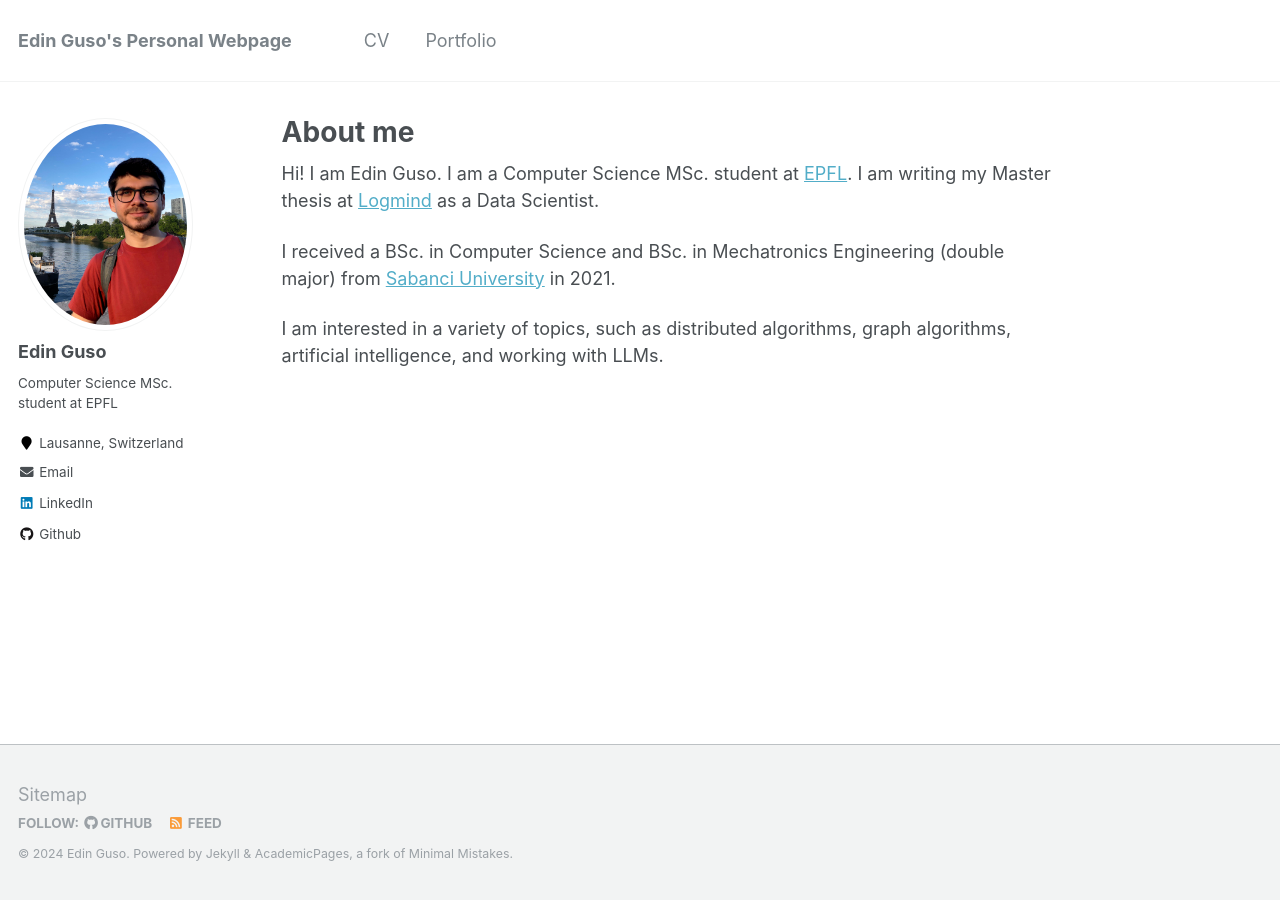
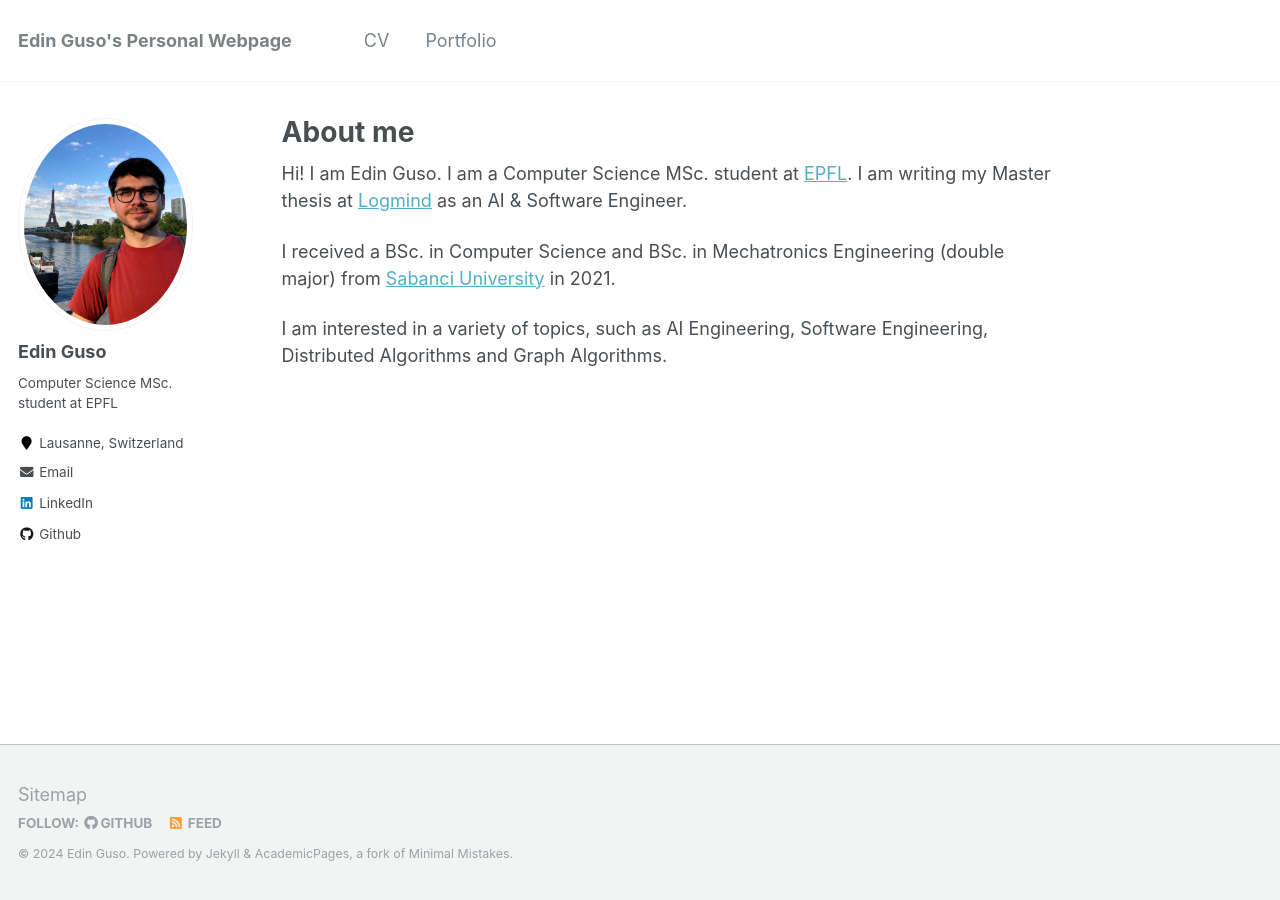
Before and after one commit to EdinGuso/edinguso.github.io, a Jekyll site: the page built from _pages/about.md, in a window 1280 px wide. Built offline with Jekyll 4.4.1, drawn with Linux system fonts in a browser that asks for light colours.

Commit message:
Updated about me page

```diff
--- a/_pages/about.md
+++ b/_pages/about.md
@@ -8,8 +8,8 @@ redirect_from:
   - /about.html
 ---
 
-Hi! I am Edin Guso. I am a Computer Science MSc. student at [EPFL](https://www.epfl.ch/en/). I am writing my Master thesis at [Logmind](https://www.logmind.com/) as a Data Scientist.
+Hi! I am Edin Guso. I am a Computer Science MSc. student at [EPFL](https://www.epfl.ch/en/). I am writing my Master thesis at [Logmind](https://www.logmind.com/) as an AI & Software Engineer.
 
 I received a BSc. in Computer Science and BSc. in Mechatronics Engineering (double major) from [Sabanci University](https://www.sabanciuniv.edu/en/) in 2021.
 
-I am interested in a variety of topics, such as distributed algorithms, graph algorithms, artificial intelligence, and working with LLMs.
+I am interested in a variety of topics, such as AI Engineering, Software Engineering, Distributed Algorithms and Graph Algorithms.
```
